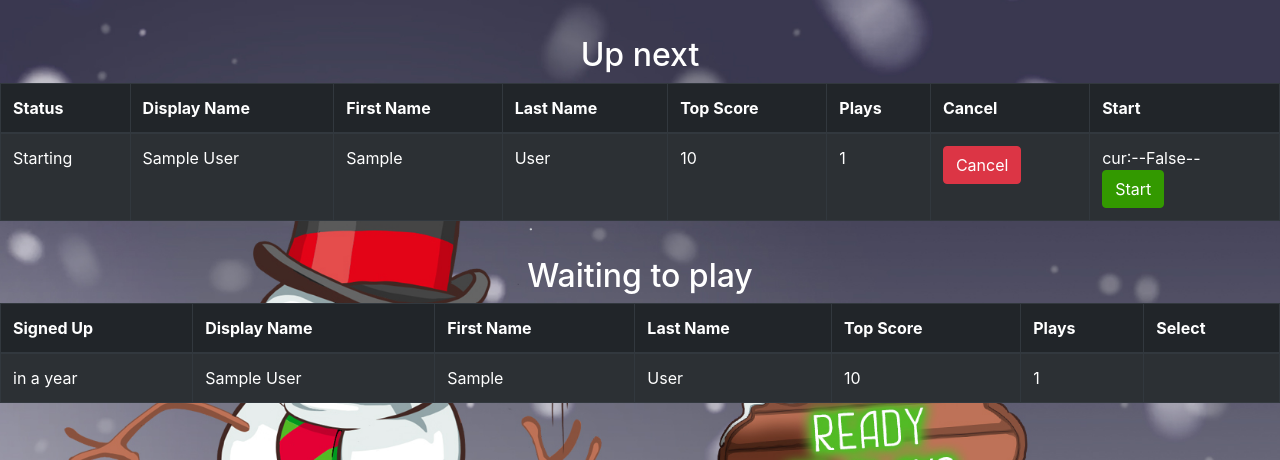
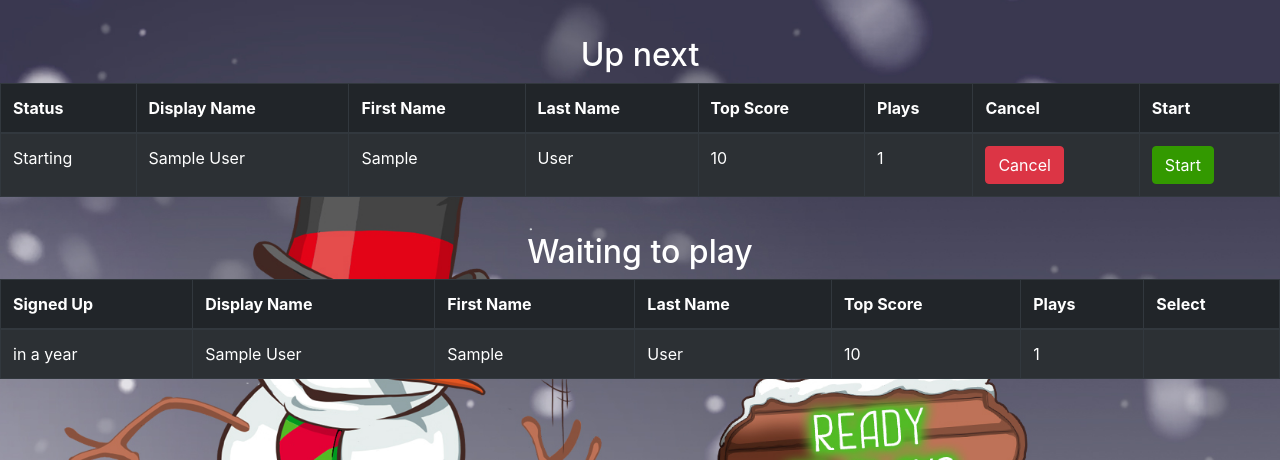
Before and after one commit to benneic/startvr-flask-mongo, a Flask app: page /next/1 in a window 1280 px wide. Shown: the part 373-833 px from the top of the page. Run offline with Flask 2, Linux system fonts and the light colour scheme; a database or web service that is not in the repository returns one stand-in record (values such as "Sample title"); data that the repository does not hold is empty; some libraries are stand-ins or nearby versions.

Commit message:
Update station.html

```diff
--- a/app/templates/station.html
+++ b/app/templates/station.html
@@ -83,7 +83,6 @@
                             </form>
                         </td>
                         <td>
-                            cur:--{{ (current_player == '') }}--
                             {% if next_player.started != True and current_player != True %}
                             <form id="form{{ next_player.displayName }}" method="POST">
                                 <input type="hidden" name="email" value="{{ next_player.email }}" />
```
